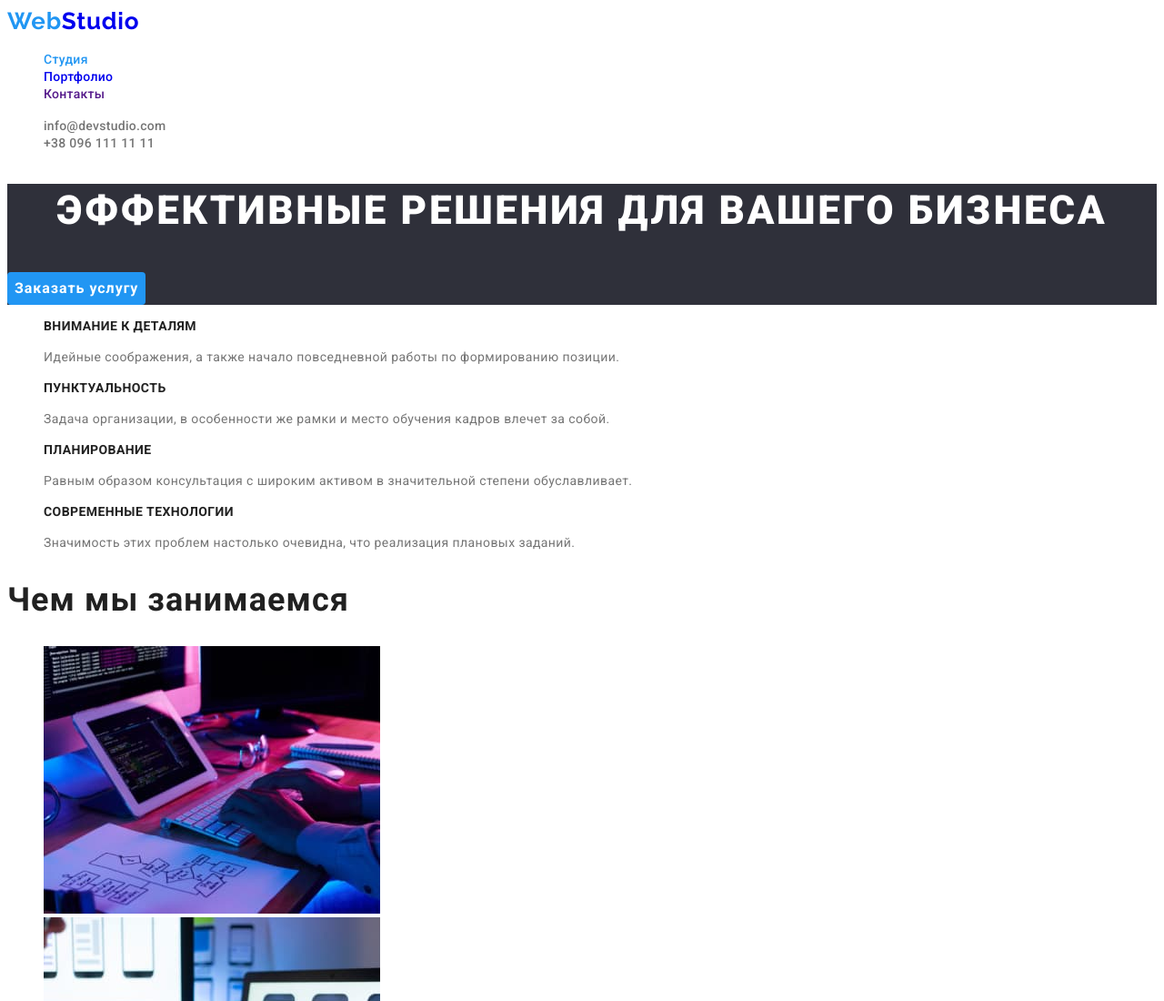
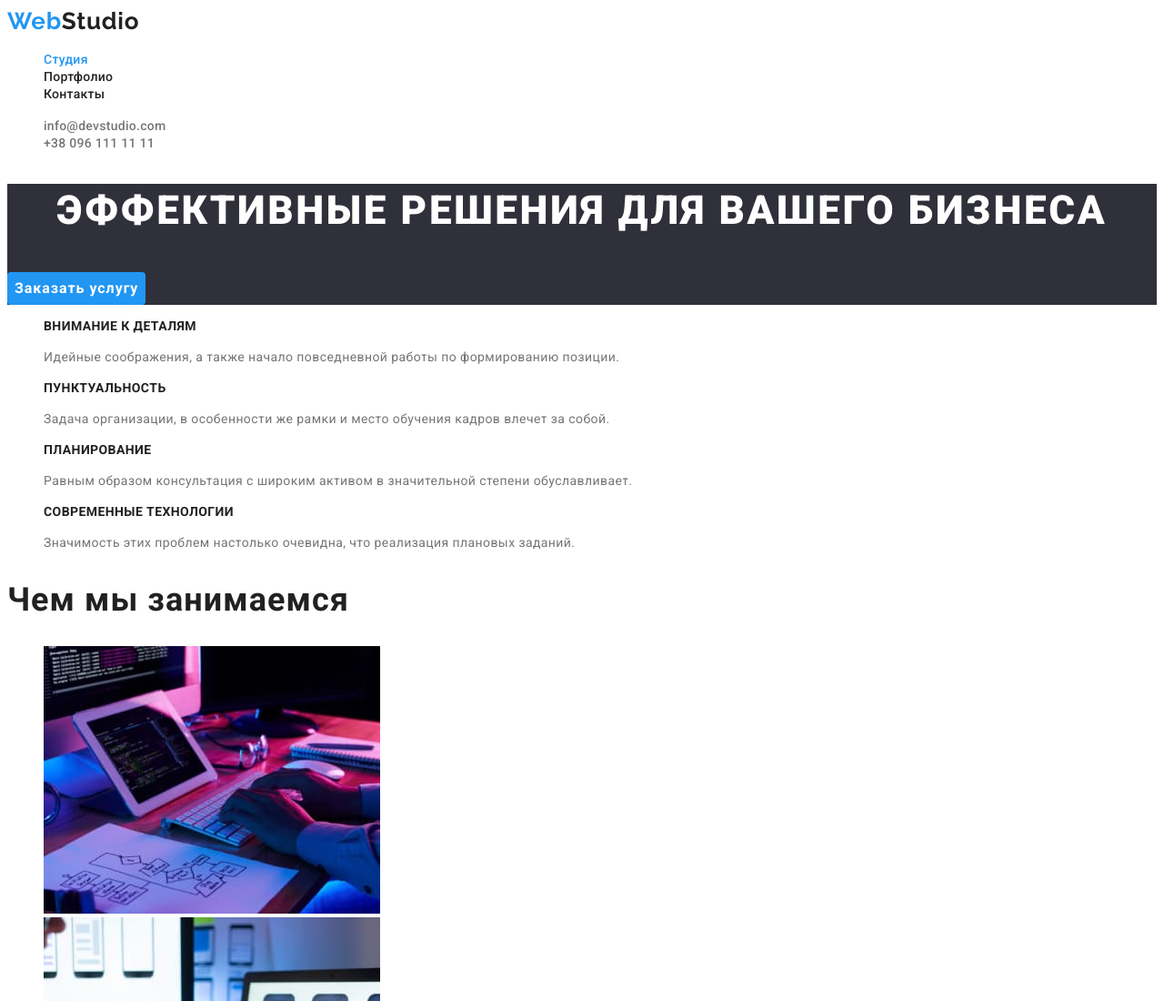
Before and after one commit to Tatiana-Romashko/goit-markup-hw-02, a plain HTML site: page index.html in a window 1280 px wide. Shown: the top 1100 px of the page at 91% size. Drawn offline with Linux system fonts and the light colour scheme.

Commit message:
correction of colors in the header links
added color to links in the header

```diff
--- a/css/styles.css
+++ b/css/styles.css
@@ -69,6 +69,7 @@ body {
   font-size: 14px;
   line-height: 1.14;
   letter-spacing: 0.02em;
+  color: var(--primary-text-color-dark);
 }
 .nav-list-links:hover,
 .nav-list-links:focus {
@@ -110,6 +111,7 @@ body {
   font-size: 26px;
   line-height: 1.19;
   letter-spacing: 0.03em;
+  color: var(--primary-text-color-dark);
 }
 
 .logo-fpart {
```
